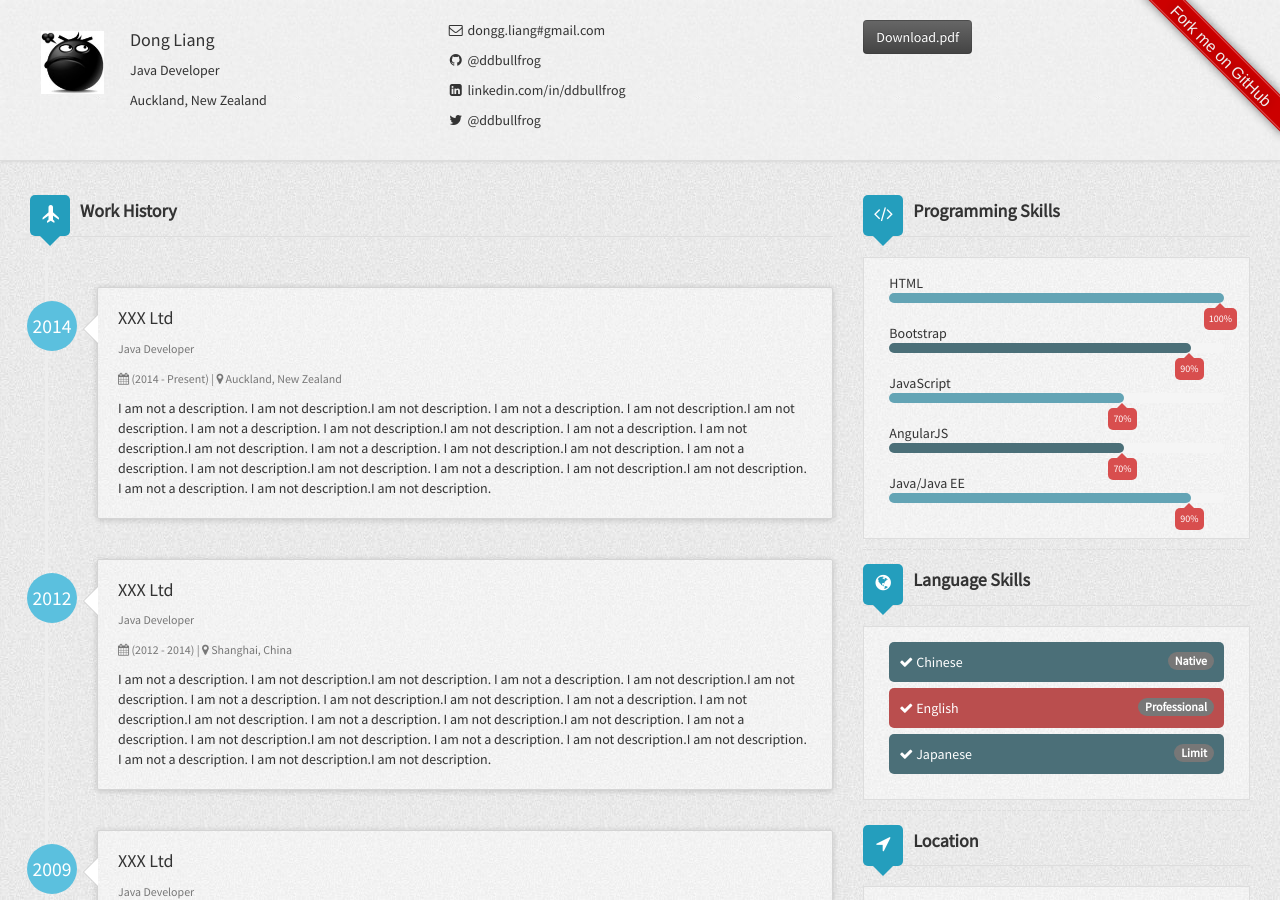
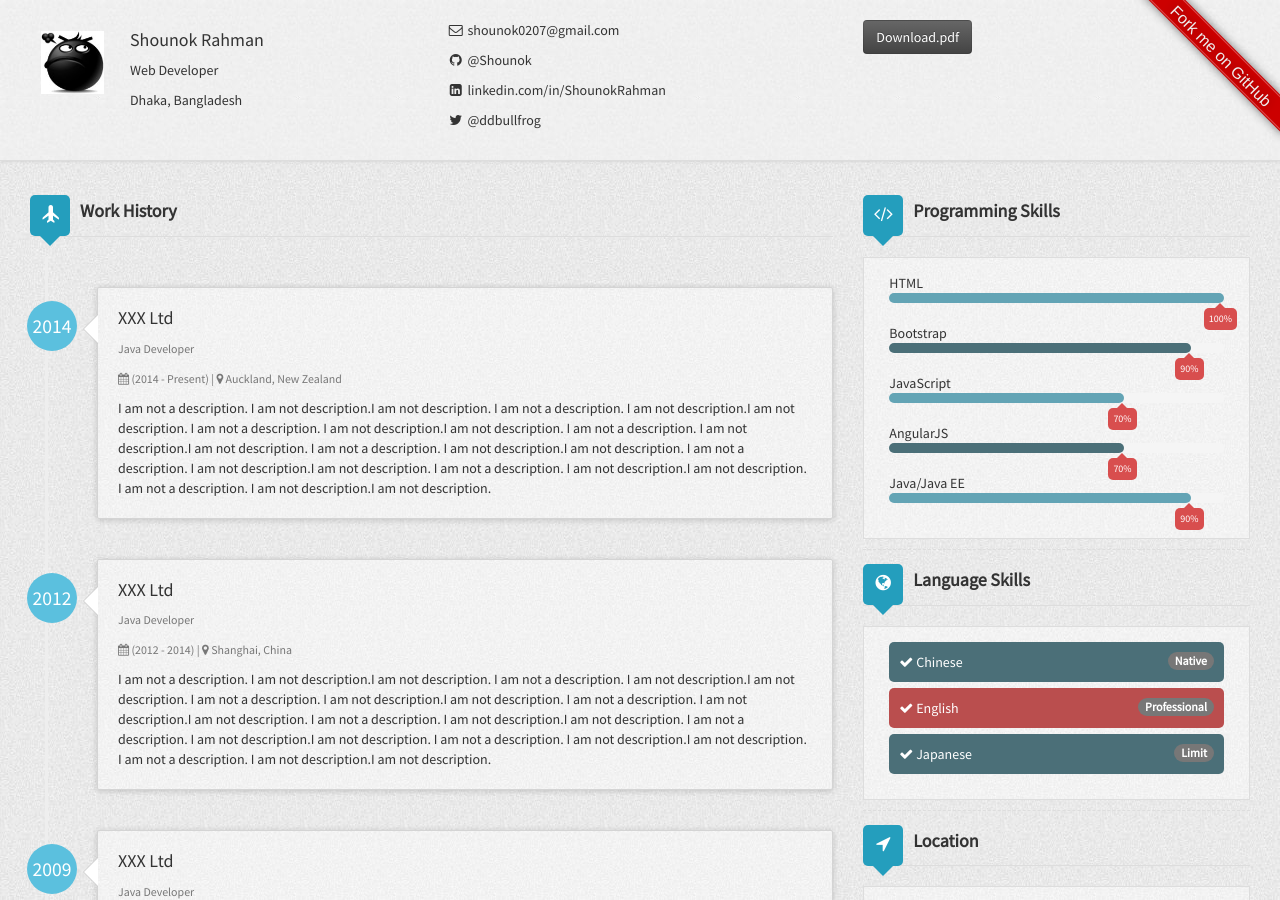
Before and after one commit to Shounok/Shounok.github.io, a Jekyll site: the page built from index.html, in a window 1280 px wide and 900 px high. Built offline with Jekyll 4.4.1, drawn with Linux system fonts in a browser that asks for light colours; nearby versions of some CDN libraries; some of the changed text lies outside the part shown; grey boxes are pictures that could not be loaded.

Commit message:
The edition-1

```diff
--- a/_config.yml
+++ b/_config.yml
@@ -1,9 +1,8 @@
 # Site settings
-title: Dong Liang's CV
-description: ddbullfrog's CV
+title: Shounok Rahman
+description: Shounok's CV
 favicon: /assets/img/avatar.JPG
-baseurl: https://ddbullfrog.github.io/resumecard
-url: https://ddbullfrog.github.io/resumecard
+url: https://Shounok.github.io/resumecard
 rss_url: /pages/atom.xml
 google_analytics: UA-63653234-1
 
@@ -14,14 +13,14 @@ exclude: [vendor]
 
 # Author settings
 author:
-  name: Dong Liang
-  title: Java Developer
-  address: Auckland, New Zealand
-  email: dongg.liang#gmail.com
-  link: http://ddbullfrog.com
+  name: Shounok Rahman
+  title: Web Developer
+  address: Dhaka, Bangladesh
+  email: shounok0207@gmail.com
+  link: http://shounok.github.io
   weibo:
-  github: ddbullfrog
-  linkedin: ddbullfrog
+  github: Shounok
+  linkedin: ShounokRahman
   twitter: ddbullfrog
   gavatar: /resumecard/assets/img/avatar.JPG
   stackoverflow:
```
